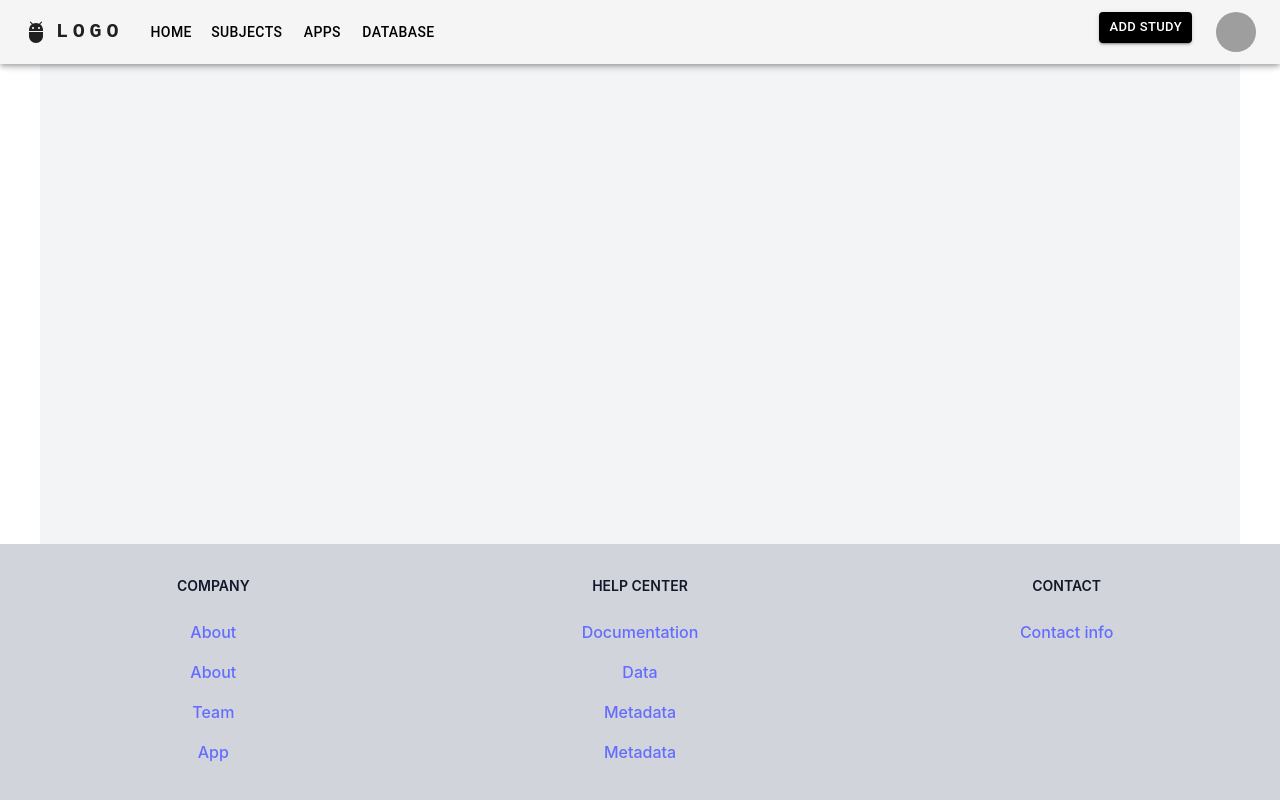
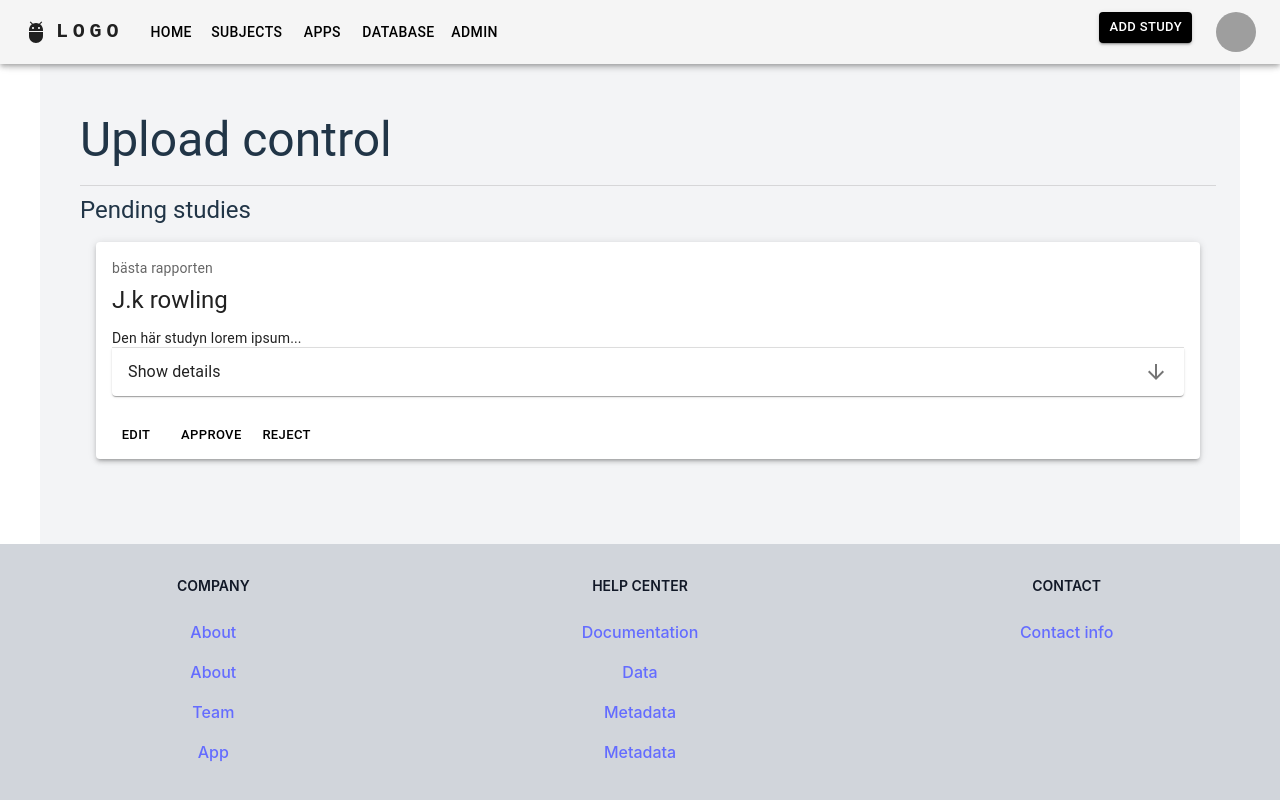
Before and after one commit to Mask1nen/2024-TDDD96-CAMA-BachelorsProject, a React (Vite) app in the folder cama_frontend/: page /Admin in a window 1280 px wide. Shown: the top 800 px of the page. Built offline with nearby package versions, Linux system fonts and the light colour scheme; grey boxes are pictures that could not be loaded.

Commit message:
459 feat: created admin page, added mock view with disabled components from upload

```diff
--- a/cama_frontend/src/App.tsx
+++ b/cama_frontend/src/App.tsx
@@ -7,6 +7,7 @@ import Footer from './components/Footer.tsx';
 import Profile from './pages/Profile/Profile';
 import AboutPage from './pages/About/AboutPage.tsx';
 import UploadPage from './pages/Upload/UploadPage.tsx';
+import AdminPage from './pages/Admin/AdminPage.tsx';
 
 import { createTheme } from '@mui/material/styles';
 import { Box, Container } from '@mui/material';
@@ -49,6 +50,7 @@ const theme = createTheme({
             <Route path="/Subjects" element={<HomePage />} />
             <Route path="/Profile" element={<Profile />} />
             <Route path="/Database" element={<DatasetsPage />} />
+            <Route path="/Admin" element={<AdminPage />} />
             <Route path="/About" element={<AboutPage />} />
             <Route path="/Upload" element={<UploadPage />} />
             <Route path="/datasets/:titleSlug" element={<DatasetDetail />} />
--- /dev/null
+++ b/cama_frontend/src/api/adminAPI.ts
@@ -0,0 +1,37 @@
+import { DataEntry } from './types';
+// import { mockUploads } from '../data/mock_data';
+
+
+//   export const fetchUploads = async (): Promise<Upload[]> => {
+//     const response = await fetch('/api/uploads');
+//     if (!response.ok) {
+//       throw new Error('Failed to fetch');
+//     }
+//     return response.json();
+//   };
+
+export const fetchUploads = async (): Promise<DataEntry[]> => {
+    return new Promise(resolve => {
+      setTimeout(() => {
+        const uploads = mockUploads.map(entry => ({
+          ...entry,
+          description: entry.abstract || "No description provided"
+        }));
+        resolve(uploads as DataEntry[]);
+      }, 1000);
+    });
+  };
+
+  export const approveUpload = async (id: string): Promise<void> => {
+    const response = await fetch(`/api/uploads/${id}/approve`, { method: 'POST' });
+    if (!response.ok) {
+      throw new Error('Failed to approve');
+    }
+  };
+
+  export const rejectUpload = async (id: string): Promise<void> => {
+    const response = await fetch(`/api/uploads/${id}/reject`, { method: 'POST' });
+    if (!response.ok) {
+      throw new Error('Failed to reject');
+    }
+  };
--- a/cama_frontend/src/components/Navbar.tsx
+++ b/cama_frontend/src/components/Navbar.tsx
@@ -14,7 +14,7 @@ import MenuItem from '@mui/material/MenuItem';
 import AdbIcon from '@mui/icons-material/Adb';
 import { Link } from "react-router-dom";
 
-const pages = ['Home', 'Subjects', 'Apps', 'Database'];
+const pages = ['Home', 'Subjects', 'Apps', 'Database', 'Admin'];
 const settings = ['Profile', 'Logout'];
 
 function Navbar() {
--- /dev/null
+++ b/cama_frontend/src/pages/Admin/AdminPage.tsx
@@ -0,0 +1,114 @@
+import React from "react";
+import mainImage from "../../assets/images/falcon.png";
+import { MinusCircleIcon } from "@heroicons/react/16/solid";
+import { DataGrid, GridToolbar } from "@mui/x-data-grid";
+import { useDemoData } from "@mui/x-data-grid-generator";
+import { Link } from "react-router-dom";
+import { Luggage } from "@mui/icons-material";
+import { Button, Grid,Tab, Box, Typography, Tabs,Input, FilledInput, OutlinedInput, InputLabel, InputAdornment, FormHelperText, FormControl, TextField, MenuItem} from "@mui/material";
+import  ApprovalCard  from "./ApprovalCard";
+
+const AdminPage: React.FC = () => {
+
+	const studies = [
+			{
+				"uploader":"0000-0002-1825-0097",
+				"nr_downloads":"",
+				"id":"8351152b-d7ba-4b2b-b911-9578ac465dfb",
+				"title":"bästa rapporten",
+				"authors":"J.k rowling",
+				"keywords":"sdf",
+				"abstract":"Den här studyn lorem ipsum",
+				"category":"ha",
+				"country":"ES",
+				"study_year":"9",
+				"doi":"ha",
+				"peer_reviewed":false,
+				"experiments":[
+				   {
+					  "risks":{
+						 "rob":"low",
+						 "robins":""
+					  },
+					  "implemented":"teacher",
+					  "study_id":"8351152b-d7ba-4b2b-b911-9578ac465dfb",
+					  "id":"8803e22e-b332-4d34-b4fe-50366091461c",
+					  "source":"",
+					  "experiment_number":"2",
+					  "intervention":"js",
+					  "intervention_op":"js",
+					  "target_population":"js",
+					  "mean_age":"9",
+					  "grade":"hs",
+					  "ni":"8",
+					  "study_design":"RCT",
+					  "participant_design":"within",
+					  "implementation":"teacher",
+					  "duration_week":"7",
+					  "frequency_n":"7",
+					  "intensity_n":"7",
+					  "robins":"low",
+					  "rob":"gs",
+					  "effects":[
+						 {
+							"id":"1",
+							"study_id":"8351152b-d7ba-4b2b-b911-9578ac465dfb",
+							"experiment_id":"8803e22e-b332-4d34-b4fe-50366091461c",
+							"test_time":"baseline",
+							"gender_1":"3",
+							"gender_2":"3",
+							"gender_3":"3",
+							"effect_size_type":"RR",
+							"mean_age_1i":"7",
+							"m1i":"7",
+							"sd1i":"7",
+							"n1i":"9",
+							"mean_age_2i":"9",
+							"m2i":"9",
+							"sd2i":"9",
+							"n2i":"9",
+							"icc":"9",
+							"ai":"9",
+							"bi":"9",
+							"ci":"9",
+							"di":"9",
+							"ri":"9",
+							"t":"4",
+							"f_stat":"8",
+							"d":"8",
+							"d_var":"8",
+							"outcome":"j",
+							"test_name":"j",
+							"outcome_full":"j",
+							"outcome_op":"j"
+						 }
+					  ]
+				   }
+				]
+			 }
+		]
+
+
+	return (
+		<Box sx={{py:2, pl:2, textAlign:"left"}}>
+			<Typography variant="h3" gutterBottom>
+				Upload control
+			</Typography>
+				<Box sx={{ borderBottom: 1, borderColor: 'divider', my:1}}>
+				</Box>
+
+					<Typography variant="h5">
+						Pending studies
+					</Typography>
+					{studies.map(study =>
+						<ApprovalCard data={study}/>
+
+					)}
+
+
+		</Box>
+
+	);
+};
+
+export default AdminPage;
--- /dev/null
+++ b/cama_frontend/src/pages/Admin/ApprovalCard.tsx
@@ -0,0 +1,83 @@
+import React from "react";
+import { Card, CardContent, CardActions, Button, Typography, Box, Accordion, AccordionSummary, AccordionDetails } from "@mui/material";
+import { useNavigate } from "react-router-dom";
+import { DataEntry } from "../../api/types";
+import { ArrowDownward, AddCircleOutline, RemoveCircleOutline } from "@mui/icons-material";
+import Studyform from "../Upload/study_form";
+import Experimentform from "../Upload/experiment_form";
+
+interface ApprovalCardProps {
+  data: DataEntry;
+}
+
+const ApprovalCard: React.FC<ApprovalCardProps> = ({ data }) => {
+  let navigate = useNavigate();
+
+  const handleEdit = () => {
+    navigate(`/edit/${data.id}`);
+  };
+
+  const handleApprove = () => {
+    console.log("Approve", data.id);
+  };
+
+  const handleReject = () => {
+    console.log("Reject", data.id);
+  };
+
+  return (
+    <Card sx={{ minWidth: 275, margin: 2, boxShadow: 3 }}>
+      <CardContent>
+        <Typography sx={{ fontSize: 14 }} color="text.secondary" gutterBottom>
+          {data.title}
+        </Typography>
+        <Typography variant="h5" component="div">
+          {data.authors}
+        </Typography>
+        <Typography sx={{ mb: 1.5 }} color="text.secondary">
+          {data.year}
+        </Typography>
+        <Typography variant="body2">
+          {data.abstract.substring(0, 100)}...
+        </Typography>
+		<Accordion>
+                <AccordionSummary expandIcon={<ArrowDownward />} aria-controls="panel1-content" id="panel1-header">
+                    <Typography>Show details</Typography>
+                </AccordionSummary>
+                <AccordionDetails>
+					<Studyform onChange={() => {}} inputs={data} readOnly={true}/>
+          {data.experiments.map(experiment =>
+
+
+								<Box key={experiment['id']}>
+									<Experimentform
+										key={experiment['id']}
+                    readOnly={true}
+										onChangeEffect={() => {}}
+										onChange={() => {}}
+										inputs={experiment}
+										effects={experiment.effects}
+										addEffect={() => {}}
+										removeEffect={() => {}}
+										experimentId={experiment['id']}/>
+
+								</Box>
+
+            )}
+
+
+                </AccordionDetails>
+            </Accordion>
+
+
+      </CardContent>
+      <CardActions>
+        <Button size="small" onClick={handleEdit}>Edit</Button>
+        <Button size="small" onClick={handleApprove}>Approve</Button>
+        <Button size="small" onClick={handleReject}>Reject</Button>
+      </CardActions>
+    </Card>
+  );
+};
+
+export default ApprovalCard;
--- a/cama_frontend/src/pages/Upload/effect_form.tsx
+++ b/cama_frontend/src/pages/Upload/effect_form.tsx
@@ -7,7 +7,13 @@ import { ArrowDownward } from '@mui/icons-material';
 import { blueGrey } from '@mui/material/colors';
 import { effectFields } from './effectFields'; // Make sure the import path is correct
 
-const EffectForm: React.FC = ({inputs, onChange, experimentId, effectId}: any) => {
+const EffectForm: React.FC = ({inputs, onChange, experimentId, effectId, readOnly}: any) => {
+
+  const disabledStyling = {
+		"& .MuiInputBase-input.Mui-disabled": {
+			  WebkitTextFillColor: "#010101",
+		  },
+	  };
 
   return (
     <Box sx={{ mt: 3 }}>
@@ -17,13 +23,15 @@ const EffectForm: React.FC = ({inputs, onChange, experimentId, effectId}: any) =
         </AccordionSummary>
         <AccordionDetails>
             {effectFields.map(field => (
-              <FormControl key={field.key} sx={{ width: '23%', mt: 1, ml: 1 }} variant="standard">
-                {field.type === 'option' ? (
                   <TextField
+                    disabled={(readOnly||false)}
+                    key={field.key}
+                    sx={{ width: '23%', mt: 1, ml: 1, ...disabledStyling}}
+                    variant="standard"
                     id={"form" + field.key}
                     label={field.name}
                     name={field.key}
-                    select
+                    select={!!field.options}
                     value={inputs[field.key] ?? ""}
                     onChange={(e) => {onChange(e, experimentId, effectId)}}
                     fullWidth
@@ -34,20 +42,6 @@ const EffectForm: React.FC = ({inputs, onChange, experimentId, effectId}: any) =
                       </MenuItem>
                     ))}
                   </TextField>
-                ) : (
-                  <TextField
-                    id={"form" + field.key}
-                    label={field.name}
-                    name={field.key}
-                    value={inputs[field.key] ?? ""}
-                    onChange={(e) => {onChange(e, experimentId, effectId)}}
-                    fullWidth
-                    InputProps={{
-                      endAdornment: field.type === 'percent' ? <InputAdornment position="end">%</InputAdornment> : null
-                    }}
-                  />
-                )}
-              </FormControl>
             ))}
         </AccordionDetails>
       </Accordion>
```
Also changed, not shown: cama_frontend/src/pages/Upload/experiment_form.tsx (+19 -4 lines), cama_frontend/src/pages/Upload/study_form.tsx (+18 -34 lines).
